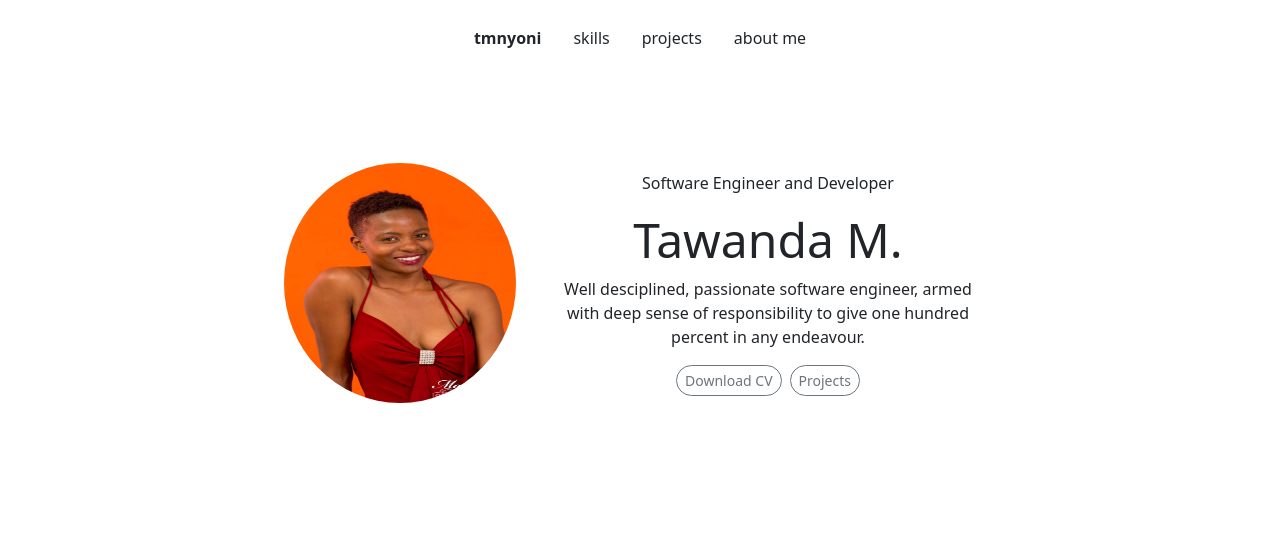
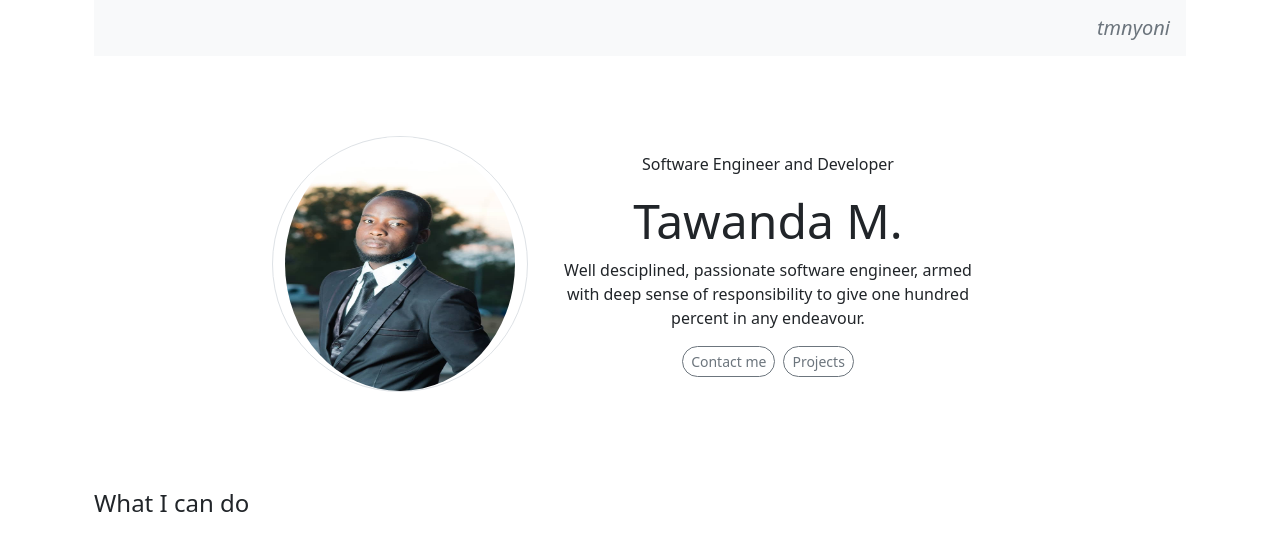
Before and after one commit to tmnyoni/tmnyoni.github.io, a React (Create React App) app: page / in a window 1280 px wide. Shown: the top 550 px of the page. Built offline with nearby package versions, Linux system fonts and the light colour scheme.

Commit message:
updated the site

```diff
--- a/package.json
+++ b/package.json
@@ -2,7 +2,11 @@
   "name": "portfolio",
   "version": "0.1.0",
   "private": true,
+<<<<<<< HEAD
   "homepage": "https://tmnyoni.github.io/portfolio",
+=======
+  "homepage": "http://tmnyoni.github.io/portfolio",
+>>>>>>> 68590c6 (uploaded my picture on the profile picture and pruned the navbar.)
   "dependencies": {
     "@testing-library/jest-dom": "^5.12.0",
     "@testing-library/react": "^11.2.7",
--- a/src/App.js
+++ b/src/App.js
@@ -1,15 +1,19 @@
 import React from "react";
+import { Container } from "react-bootstrap";
 
 import Navbar from "./components/Navbar";
 import Profile from "./components/Profile";
+import Skills from "./components/Skills";
+
 import "bootstrap/dist/css/bootstrap.css";
 
 function App() {
   return (
-    <div className="container">
+    <Container className="container">
       <Navbar />
       <Profile />
-    </div>
+      <Skills />
+    </Container>
   );
 }
 
--- a/src/components/Navbar.jsx
+++ b/src/components/Navbar.jsx
@@ -1,22 +1,14 @@
 import React from 'react'
+import { Container, Navbar } from 'react-bootstrap'
 
-const Navbar = (props) =>{
+const Nav_bar = (props) =>{
     return (
-        <ul className="nav justify-content-center align-items-center" style={{height: 75}}>
-            <li className="nav-item">
-                <a className="nav-link text-dark active fw-bolder" aria-current="page" href="#">tmnyoni</a>
-            </li>
-            <li className="nav-item">
-                <a className="nav-link text-dark" href="#">skills</a>
-            </li>
-            <li className="nav-item">
-                <a className="nav-link text-dark" href="#">projects</a>
-            </li>
-            <li className="nav-item">
-                <a className="nav-link text-dark" href="#">about me</a>
-            </li>
-        </ul>
+        <Container>
+            <Navbar expand variant="light" bg="light" className='w-100 d-flex justify-content-end'>
+                <Navbar.Brand href="/" className='text-muted fst-italic'>tmnyoni</Navbar.Brand>
+            </Navbar>
+        </Container>
     )
 }
 
-export default Navbar;
+export default Nav_bar;
--- a/src/components/Profile.jsx
+++ b/src/components/Profile.jsx
@@ -6,7 +6,7 @@ import profImg from '../assets/img/profile.jpg'
 const Profile = (props) =>{
     return (
         <Row className='d-flex align-items-center justify-content-center text-center' style={{marginTop: '5rem'}}>
-            <img src={profImg} alt='profile' style={{width: '16rem', height: '15rem'}} className='rounded-circle'/>
+            <img src={profImg} alt='profile' style={{width: '16rem', height: '16rem'}} className='rounded-circle border'/>
             <Card style={{ width: '30rem' }} className='border-0'>
                 <Card.Body>
                     <Card.Text>Software Engineer and Developer</Card.Text>
@@ -15,7 +15,7 @@ const Profile = (props) =>{
                         Well desciplined, passionate software engineer, armed with deep sense of responsibility to
                         give one hundred percent in any endeavour.
                     </Card.Text>
-                    <Button variant="outline-secondary" size='sm' className='mx-1 rounded-pill'>Download CV</Button>
+                    <Button variant="outline-secondary" size='sm' className='mx-1 rounded-pill'>Contact me</Button>
                     <Button variant="outline-secondary" size='sm' className='mx-1 rounded-pill'>Projects</Button>
                 </Card.Body>
             </Card>
```
Also changed, not shown: src/assets/img/profile.jpg, src/assets/img/profile2.jpg (added).
